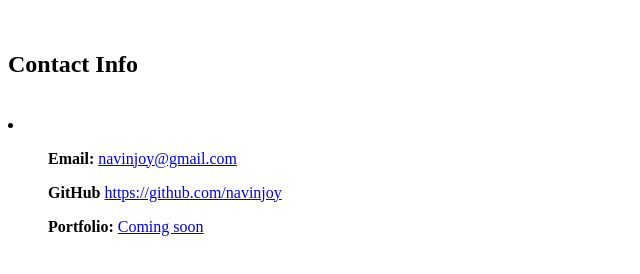
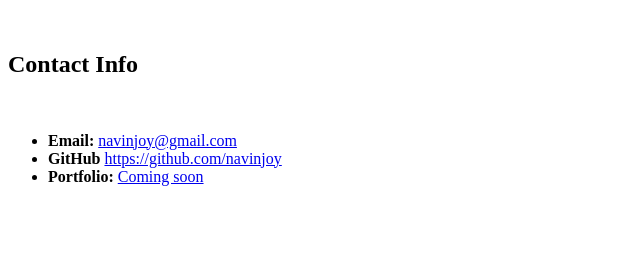
Before and after one commit to navinjoy/botbot, a plain HTML site: page index.html in a window 1280 px wide. Shown: the part 368-642 px from the top of the page, without its empty margins (0-640 px from the left). Drawn offline with Linux system fonts and the light colour scheme.

Commit message:
added new files and updated

```diff
--- a/index.html
+++ b/index.html
@@ -12,10 +12,10 @@
 <br>
 <h2>Contact Info</h2>
 <br>
-<li>
-	<ul><strong>Email:</strong> <a href="mailto:navinjoy@gmail.com">navinjoy@gmail.com</a></ul>
-	<ul><strong>GitHub</strong> <a href="https://github.com/navinjoy">https://github.com/navinjoy</a></ul>
-	<ul><strong>Portfolio:</strong> <a href="#">Coming soon</a></ul></ul>
-</li>
+<ul>
+	<li><strong>Email:</strong> <a href="mailto:navinjoy@gmail.com">navinjoy@gmail.com</a></li>
+	<li><strong>GitHub</strong> <a href="https://github.com/navinjoy">https://github.com/navinjoy</a></li>
+	<li><strong>Portfolio:</strong> <a href="#">Coming soon</a></li>
+</ul>
 </body>
 </html>
```
